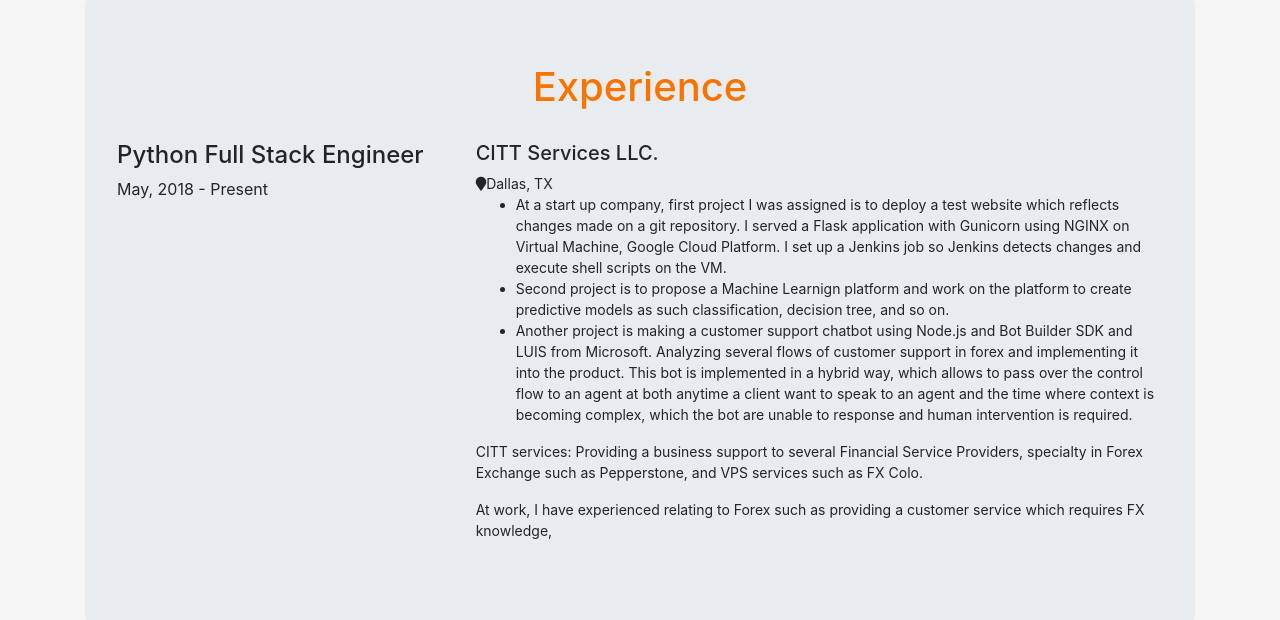
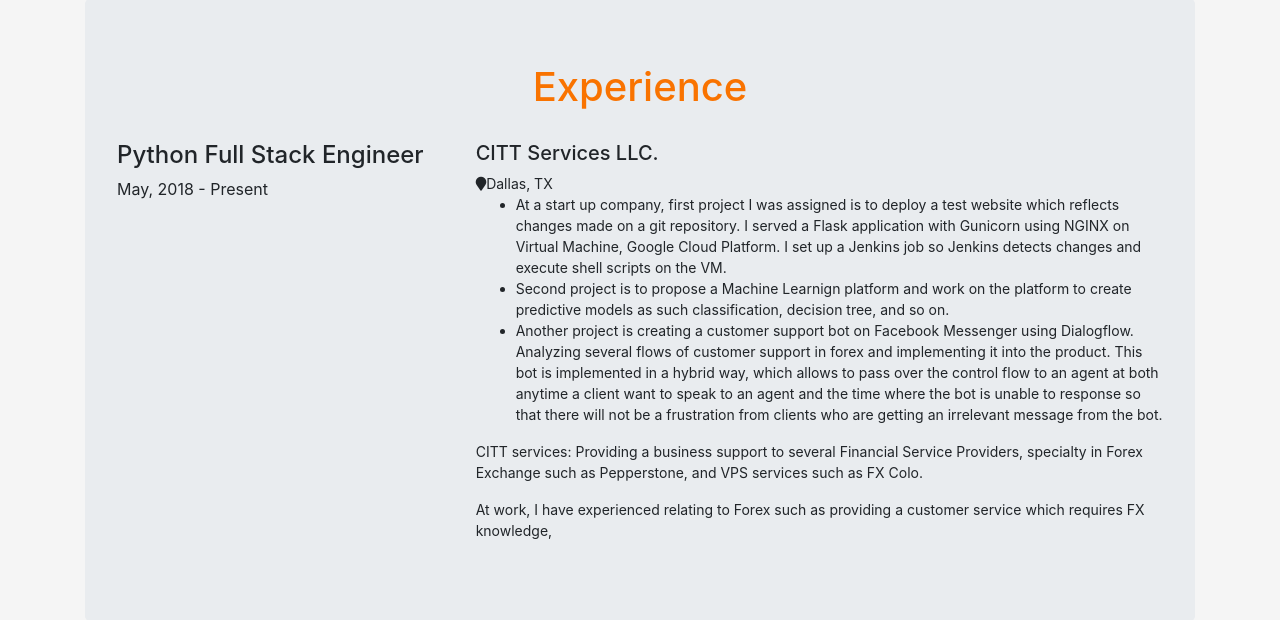
Before and after one commit to M0roSan/website, a Flask app: page / in a window 1280 px wide. Shown: the part 1426-2046 px from the top of the page. Run offline with Flask 2, Linux system fonts and the light colour scheme; some libraries are stand-ins or nearby versions.

Commit message:
change job description

```diff
--- a/templates/index.html
+++ b/templates/index.html
@@ -105,10 +105,11 @@
               as such classification, decision tree, and so on.
               </li>
               <li>
-                Another project is making a customer support chatbot using Node.js and Bot Builder SDK and LUIS from Microsoft.
-                Analyzing several flows of customer support in forex and implementing it into the product. This bot is implemented in a hybrid way,
-                which allows to pass over the control flow to an agent at both anytime a client want to speak to an agent
-                and the time where context is becoming complex, which the bot are unable to response and human intervention is required.
+                Another project is creating a customer support bot on Facebook Messenger using Dialogflow.
+                Analyzing several flows of customer support in forex and implementing it into the product.
+                This bot is implemented in a hybrid way, which allows to pass over the control flow to an agent
+                at both anytime a client want to speak to an agent and the time where the bot is unable to response
+                so that there will not be a frustration from clients who are getting an irrelevant message from the bot.
               </li>
             </ul>
             <div>
```
